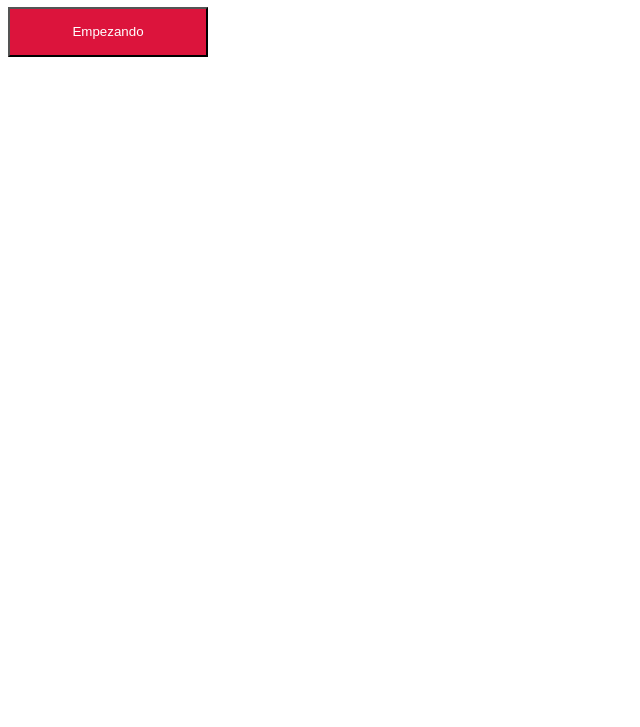
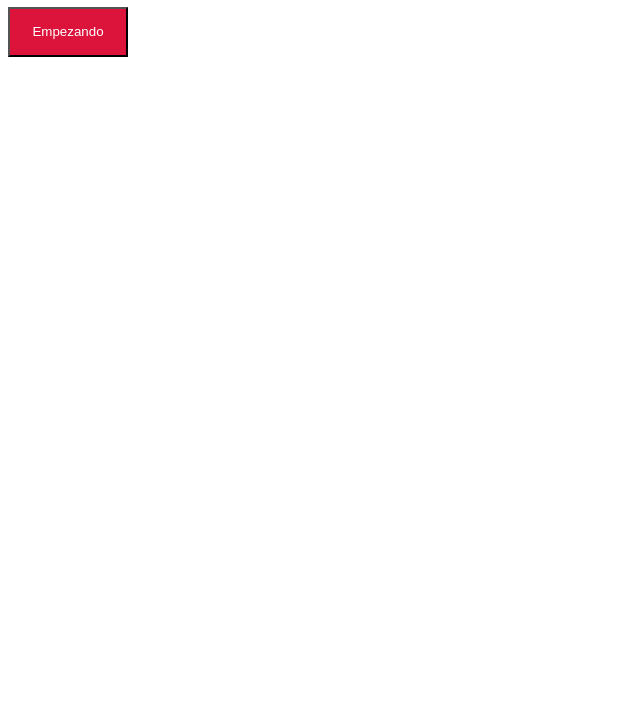
Before and after one commit to cuchujero/desafioLatam, a plain HTML site: page index.html in a window 1280 px wide. Shown: the part 73-800 px from the top of the page, without its empty margins (0-640 px from the left). Drawn offline with Linux system fonts and the light colour scheme.

Commit message:
Cambio ancho de boton

```diff
--- a/styles.css
+++ b/styles.css
@@ -1,6 +1,6 @@
 .b1{
     background-color: crimson;
     color: white;
-    width: 200px;
+    width: 120px;
     height: 50px;
 }
```
